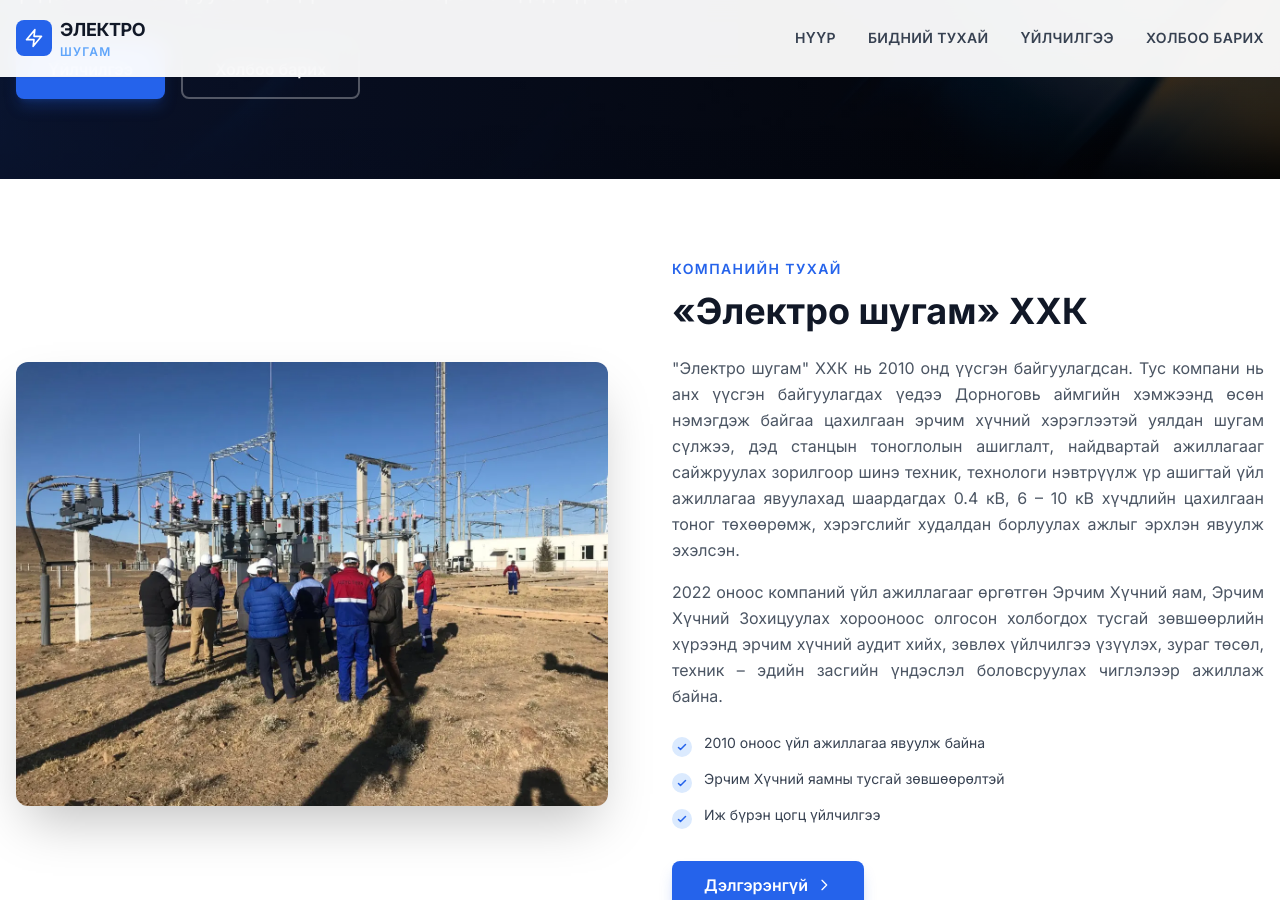
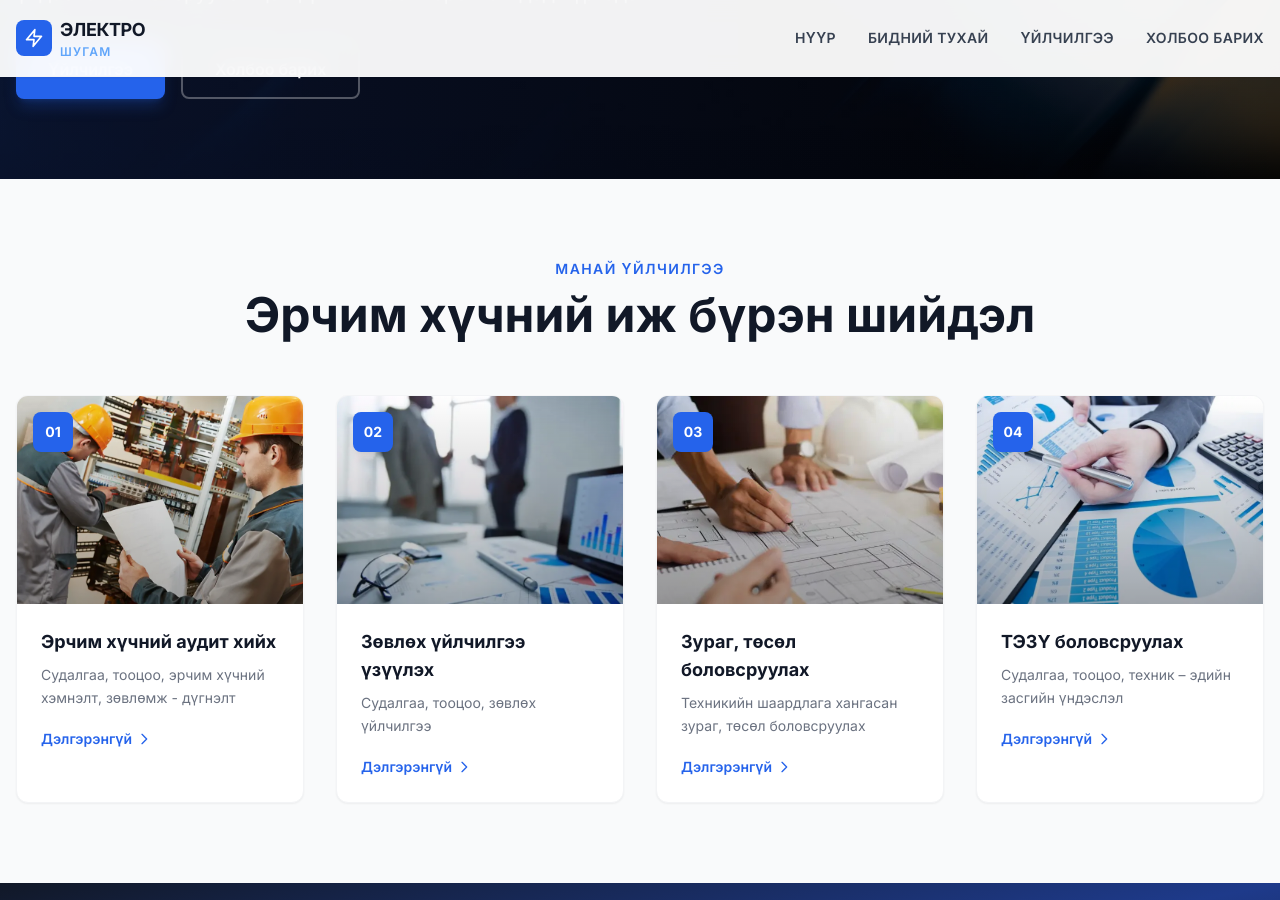
Before and after one commit to electroshugam/electroshugam_web_new, a Jekyll site: the page built from index.html, in a window 1280 px wide and 900 px high, scrolled down 631 px. Built offline with Jekyll 4.4.1, drawn with Linux system fonts in a browser that asks for light colours; nearby versions of some CDN libraries.

Commit message:
fig update

```diff
--- a/index.html
+++ b/index.html
@@ -21,48 +21,6 @@ body_class: hero-dark
       <div class="flex flex-wrap gap-4">
         <a href="{{ '/services/' | relative_url }}" class="inline-flex items-center px-8 py-4 bg-blue-600 hover:bg-blue-700 text-white font-semibold rounded-lg transition-all shadow-lg shadow-blue-600/25 hover:shadow-blue-600/40 text-base">Үйлчилгээ</a>
         <a href="{{ '/contact/' | relative_url }}" class="inline-flex items-center px-8 py-4 border-2 border-white/30 hover:border-white text-white font-semibold rounded-lg transition-all hover:bg-white/10 text-base">Холбоо барих</a>
-      </div>
-    </div>
-  </div>
-</section>
-
-<!-- Block: ImageText - Company intro -->
-<section class="py-20 bg-white">
-  <div class="container mx-auto px-4">
-    <div class="grid md:grid-cols-2 gap-12 lg:gap-16 items-center">
-      <!-- Image -->
-      <div class="relative">
-        <div class="absolute -inset-4 bg-blue-100/50 rounded-2xl -z-10 transform rotate-2"></div>
-        <div class="relative rounded-xl overflow-hidden shadow-2xl">
-          <img src="{{ '/media/companiin20tuhai20zurag.webp' | relative_url }}" alt="Электро шугам" class="w-full h-auto">
-        </div>
-      </div>
-      <!-- Content -->
-      <div>
-        <p class="text-sm font-semibold text-blue-600 uppercase tracking-widest mb-3">Компанийн тухай</p>
-        <h2 class="text-2xl md:text-3xl lg:text-4xl font-bold mb-6 text-gray-900 leading-tight">«Электро шугам» ХХК</h2>
-        <div class="mb-6 text-gray-600 text-justify [&_p]:text-base [&_p]:leading-relaxed [&_p]:mb-4">
-          <p>"Электро шугам" ХХК нь 2010 онд үүсгэн байгуулагдсан. Тус компани нь анх үүсгэн байгуулагдах үедээ Дорноговь аймгийн хэмжээнд өсөн нэмэгдэж байгаа цахилгаан эрчим хүчний хэрэглээтэй уялдан шугам сүлжээ, дэд станцын тоноглолын ашиглалт, найдвартай ажиллагааг сайжруулах зорилгоор шинэ техник, технологи нэвтрүүлж үр ашигтай үйл ажиллагаа явуулахад шаардагдах 0.4 кВ, 6 – 10 кВ хүчдлийн цахилгаан тоног төхөөрөмж, хэрэгслийг худалдан борлуулах ажлыг эрхлэн явуулж эхэлсэн.</p>
-          <p>2022 оноос компаний үйл ажиллагааг өргөтгөн Эрчим Хүчний яам, Эрчим Хүчний Зохицуулах хорооноос олгосон холбогдох тусгай зөвшөөрлийн хүрээнд эрчим хүчний аудит хийх, зөвлөх үйлчилгээ үзүүлэх, зураг төсөл, техник – эдийн засгийн үндэслэл боловсруулах чиглэлээр ажиллаж байна.</p>
-        </div>
-        <ul class="space-y-3 mb-8">
-          <li class="flex items-start">
-            <span class="mr-3 flex-shrink-0 mt-1"><span class="w-5 h-5 rounded-full bg-blue-100 flex items-center justify-center"><svg class="w-3 h-3 text-blue-600" fill="none" stroke="currentColor" stroke-width="3" viewBox="0 0 24 24"><path stroke-linecap="round" stroke-linejoin="round" d="M5 13l4 4L19 7"/></svg></span></span>
-            <span class="text-gray-700 text-sm">2010 оноос үйл ажиллагаа явуулж байна</span>
-          </li>
-          <li class="flex items-start">
-            <span class="mr-3 flex-shrink-0 mt-1"><span class="w-5 h-5 rounded-full bg-blue-100 flex items-center justify-center"><svg class="w-3 h-3 text-blue-600" fill="none" stroke="currentColor" stroke-width="3" viewBox="0 0 24 24"><path stroke-linecap="round" stroke-linejoin="round" d="M5 13l4 4L19 7"/></svg></span></span>
-            <span class="text-gray-700 text-sm">Эрчим Хүчний яамны тусгай зөвшөөрөлтэй</span>
-          </li>
-          <li class="flex items-start">
-            <span class="mr-3 flex-shrink-0 mt-1"><span class="w-5 h-5 rounded-full bg-blue-100 flex items-center justify-center"><svg class="w-3 h-3 text-blue-600" fill="none" stroke="currentColor" stroke-width="3" viewBox="0 0 24 24"><path stroke-linecap="round" stroke-linejoin="round" d="M5 13l4 4L19 7"/></svg></span></span>
-            <span class="text-gray-700 text-sm">Иж бүрэн цогц үйлчилгээ</span>
-          </li>
-        </ul>
-        <a href="{{ '/about/' | relative_url }}" class="inline-flex items-center px-8 py-3 bg-blue-600 text-white font-semibold rounded-lg hover:bg-blue-700 transition-all shadow-lg shadow-blue-600/25 hover:shadow-blue-600/40 group">
-          Дэлгэрэнгүй
-          <svg class="w-4 h-4 ml-2 group-hover:translate-x-1 transition-transform" fill="none" stroke="currentColor" stroke-width="2" viewBox="0 0 24 24"><path stroke-linecap="round" stroke-linejoin="round" d="M9 5l7 7-7 7"/></svg>
-        </a>
       </div>
     </div>
   </div>
```
